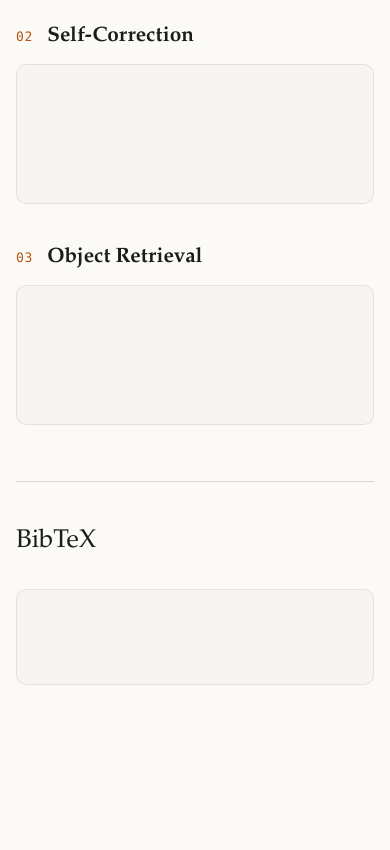
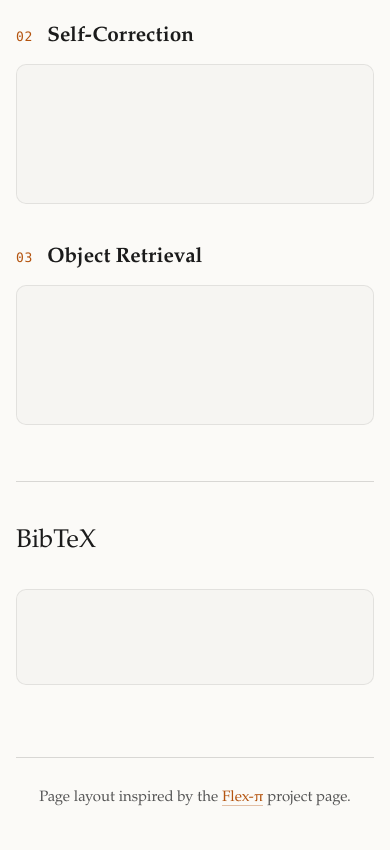
Before and after one commit to mintChocolate717/obj-retrv, a plain HTML site: page index.html in a window 390 px wide. Shown: the part 2505-3355 px from the top of the page. Before the commit the page ends 3310 px from the top, so only its background shows below. Drawn offline with Linux system fonts and the light colour scheme.

Commit message:
Footer credit for the page layout
Credits the Flex-π project page, whose layout this page follows.

```diff
--- a/index.html
+++ b/index.html
@@ -42,7 +42,7 @@
   .pill { font-family: var(--mono); font-size: 13px; letter-spacing: 0.04em; padding: 7px 18px; border: 1px solid var(--rule); border-radius: 999px; color: var(--fg-faint); cursor: default; }
 
   /* Parts, subsections, empty content cards */
-  main { max-width: var(--measure); margin: 0 auto; padding: 0 20px 96px; }
+  main { max-width: var(--measure); margin: 0 auto; padding: 0 20px 24px; }
   .part { border-top: 1px solid var(--rule); padding: 56px 0 16px; }
   .part__eyebrow { margin: 0 0 6px; font-family: var(--mono); font-size: 12px; letter-spacing: 0.14em; text-transform: uppercase; color: var(--accent); }
   .part__title { margin: 0 0 32px; font-size: 2rem; font-weight: 400; line-height: 1.2; }
@@ -54,6 +54,13 @@
   .card--code { min-height: 96px; margin: 0; padding: 16px 18px; overflow-x: auto; font-family: var(--mono); font-size: 14px; }
   .part > .card { margin-bottom: 40px; }
 
+  /* Footer with the design credit */
+  .foot { max-width: var(--measure); margin: 0 auto; padding: 0 20px 48px; }
+  .foot__inner { border-top: 1px solid var(--rule); padding-top: 28px; text-align: center; font-size: 15px; color: var(--fg-muted); }
+  .foot__inner p { margin: 0; }
+  .foot__inner a { color: var(--accent); text-decoration: none; border-bottom: 1px solid rgba(180, 84, 15, 0.35); }
+  .foot__inner a:hover { border-bottom-color: var(--accent); }
+
   @media (max-width: 640px) {
     body { font-size: 17px; }
     .nav__brand { display: none; }
@@ -61,7 +68,8 @@
     .nav__links { margin-left: 0; gap: 12px; }
     .nav__links a { font-size: 11px; letter-spacing: 0.04em; }
     .hero { padding: 56px 16px 44px; }
-    main { padding: 0 16px 64px; }
+    main { padding: 0 16px 16px; }
+    .foot { padding: 0 16px 40px; }
     .part { padding-top: 44px; }
     .part__title { font-size: 1.6rem; }
   }
@@ -153,5 +161,11 @@
 
 </main>
 
+<footer class="foot">
+  <div class="foot__inner">
+    <p>Page layout inspired by the <a href="https://flex-pi.github.io/">Flex-π</a> project page.</p>
+  </div>
+</footer>
+
 </body>
 </html>
```
